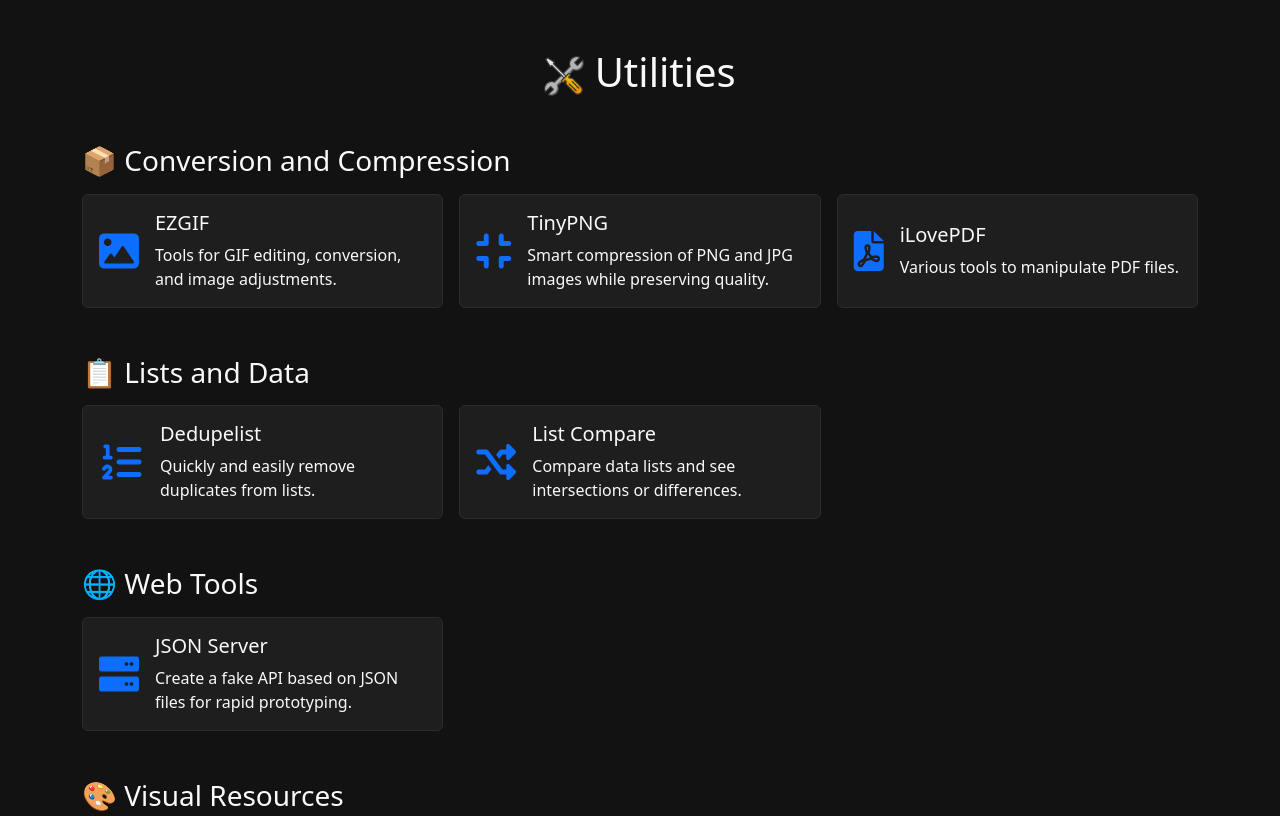
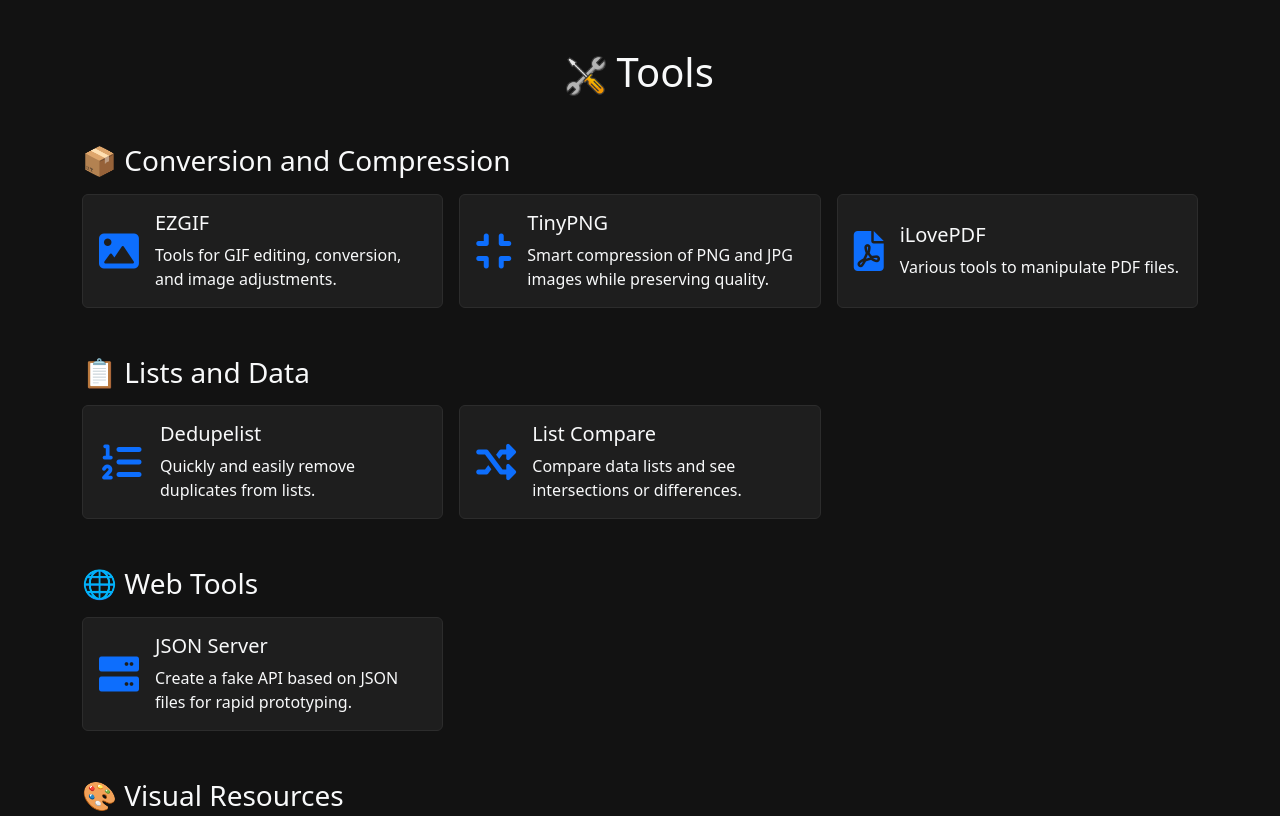
Before and after one commit to m4tob/tools.matob.dev, a plain HTML site: page index.html in a window 1280 px wide. Shown: the top 816 px of the page. Drawn offline with nearby package versions, Linux system fonts and the light colour scheme.

Commit message:
refactor: rename project to Tools

```diff
--- a/index.html
+++ b/index.html
@@ -4,7 +4,7 @@
 <head>
   <meta charset="UTF-8" />
   <meta name="viewport" content="width=device-width, initial-scale=1.0" />
-  <title>Utilities</title>
+  <title>Tools</title>
   <link href="https://cdn.jsdelivr.net/npm/bootstrap@5.3.3/dist/css/bootstrap.min.css" rel="stylesheet">
   <link href="https://cdnjs.cloudflare.com/ajax/libs/font-awesome/6.0.0-beta3/css/all.min.css" rel="stylesheet">
   <link rel="stylesheet" href="styles.css">
@@ -13,11 +13,11 @@
 
 <body>
   <div class="container py-5">
-    <!-- <h1 class="text-center mb-4">🛠️ Utilities</h1> -->
+    <!-- <h1 class="text-center mb-4">🛠️ Tools</h1> -->
     <!-- use the same favicon image to display in the title -->
     <h1 class="text-center mb-4">
-      <img src="favicon.png" alt="Utilities Icon" class="logo-icon" />
-      Utilities
+      <img src="favicon.png" alt="Tools Icon" class="logo-icon" />
+      Tools
     </h1>
     <div id="tools-container"></div>
 
```
Also changed, not shown: 1 other file.
